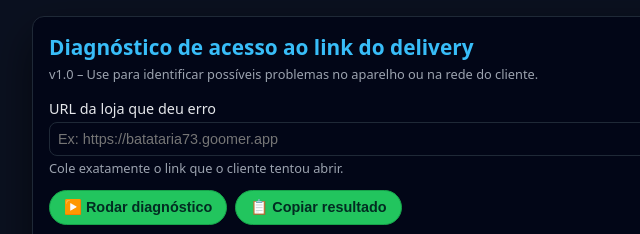
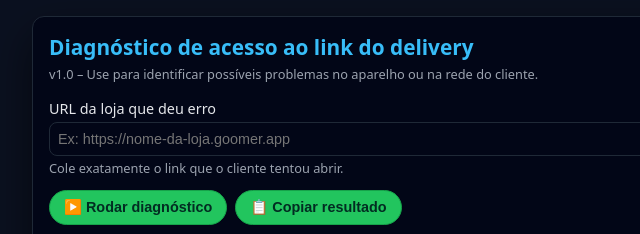
Before and after one commit to jadsonmenezes/diagnostico-delivery, a plain HTML site: page index.html in a window 1280 px wide. Shown: the top 234 px of the page, 188-828 px from the left. Drawn offline with Linux system fonts and the light colour scheme.

Commit message:
Update index.html

```diff
--- a/index.html
+++ b/index.html
@@ -125,7 +125,7 @@
 
     <div class="row">
       <label for="targetUrl">URL da loja que deu erro</label>
-      <input id="targetUrl" type="text" placeholder="Ex: https://batataria73.goomer.app" />
+      <input id="targetUrl" type="text" placeholder="Ex: https://nome-da-loja.goomer.app" />
       <small>Cole exatamente o link que o cliente tentou abrir.</small>
     </div>
 
```
